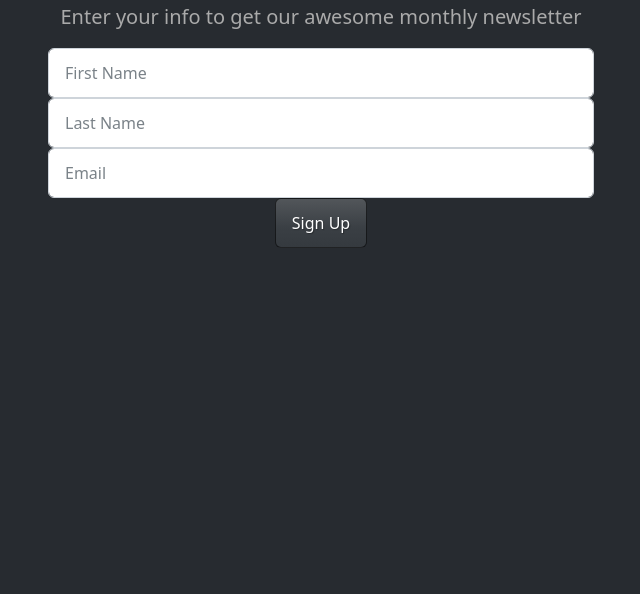
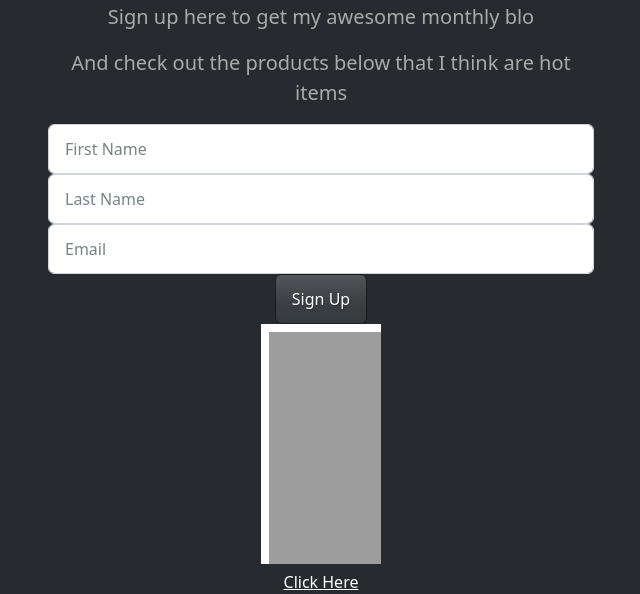
Before and after one commit to codereyes-1/mailChimpPublic, a website: page public/index.html in a window 1280 px wide. Shown: the part 209-803 px from the top of the page, without its empty margins (319-959 px from the left). Drawn offline with nearby package versions, Linux system fonts and the light colour scheme.

Commit message:
add web process

```diff
--- a/public/index.html
+++ b/public/index.html
@@ -15,7 +15,10 @@
                 <h1><i class="fas fa-newspaper fa-2x"></i></h1>
                 <h1 class="display-4">Newsletter Signup</h1>
                 <p class="lead">
-                    Enter your info to get our awesome monthly newsletter
+                    Sign up here to get my awesome monthly blo
+                </p>
+                <p class="lead">
+                    And check out the products below that I think are hot items
                 </p>
                 <form action="/signup" method="POST">
                     <div class="form-group">
@@ -48,6 +51,16 @@
                     <button type="submit" class="btn btn-primary btn-block">
                         Sign Up
                     </button>
+                    <div class="link">
+                        <a href="https://amzn.to/3H79P9R" target="_blank">
+                            <div>
+                                <iframe srcdoc="<iframe sandbox='allow-popups allow-scripts allow-modals allow-forms allow-same-origin' style='width:120px;height:240px;' marginwidth='0' marginheight='0' scrolling='no' frameborder='0' src='//ws-na.amazon-adsystem.com/widgets/q?ServiceVersion=20070822&OneJS=1&Operation=GetAdHtml&MarketPlace=US&source=ss&ref=as_ss_li_til&ad_type=product_link&tracking_id=affilimoney-20&language=en_US&marketplace=amazon&region=US&placement=B08QH3SGTC&asins=B08QH3SGTC&linkId=69f2d71b74389e109cdf234b2dd1f40e&show_border=true&link_opens_in_new_window=true'></iframe>"
+  style="width:120px;height:240px;"></iframe>
+                            </div>
+                            Click Here
+                          </a>
+
+                    </div>
                 </form>
             </div>
         </section>
```
